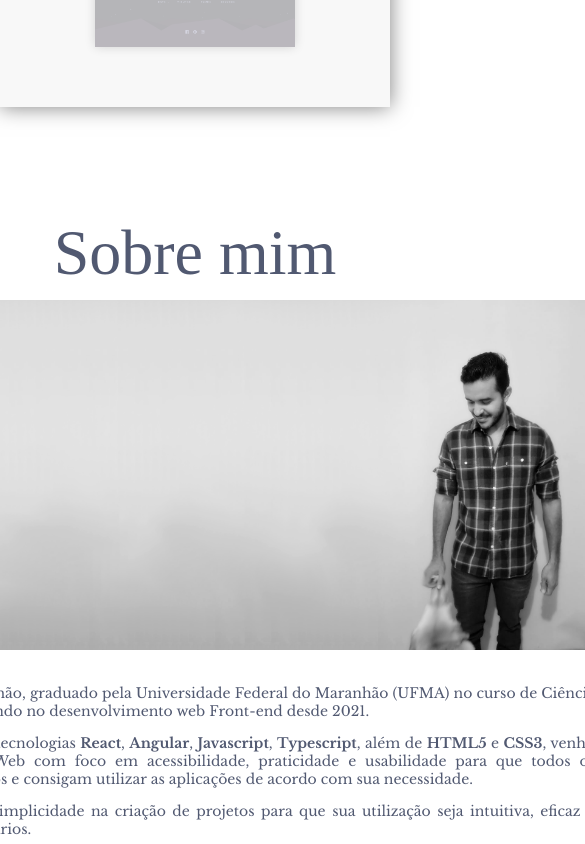
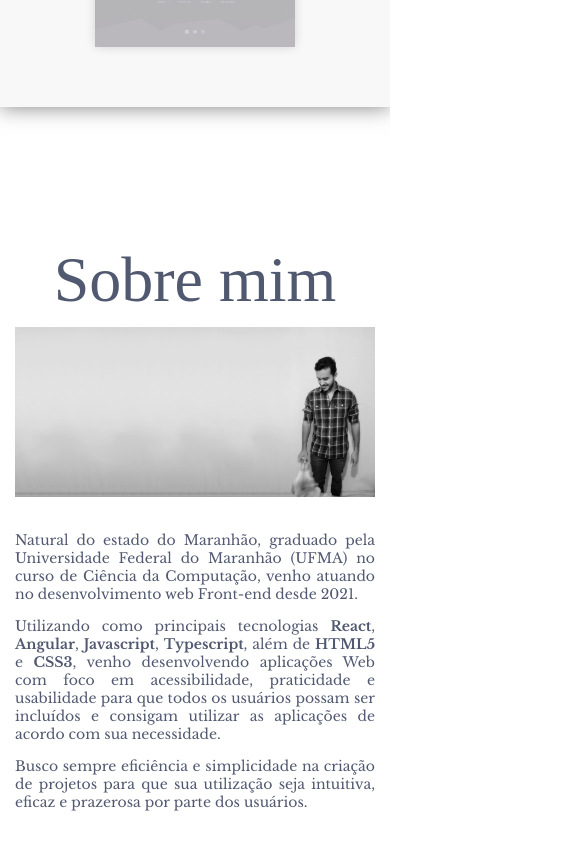
Before and after one commit to itsimoes/portfolio-2023, a React (Create React App) app: page / in a window 390 px wide. Shown: the part 1597-2441 px from the top of the page, 585 px wide, since content can reach past the window. Built offline with nearby package versions, Linux system fonts and the light colour scheme; a web font is replaced by a local one.

Commit message:
responsividade para MOBILE concluída na seção sobre

```diff
--- a/src/components/Sobre/style.scss
+++ b/src/components/Sobre/style.scss
@@ -52,3 +52,17 @@
     }
   }
 }
+
+// media query mobile
+@media (max-width: 450px) {
+  .sobre_image_card {
+    width: 360px;
+    height: 170px;
+  }
+
+  .sobre_text {
+    width: 360px;
+
+  }
+
+}
```
